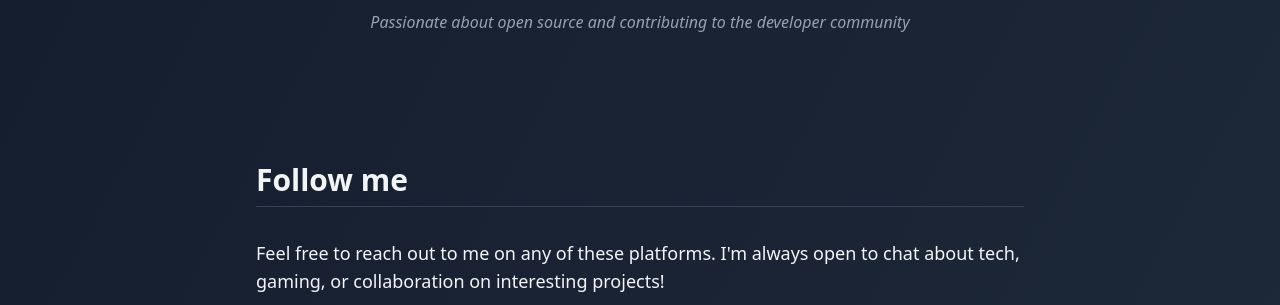
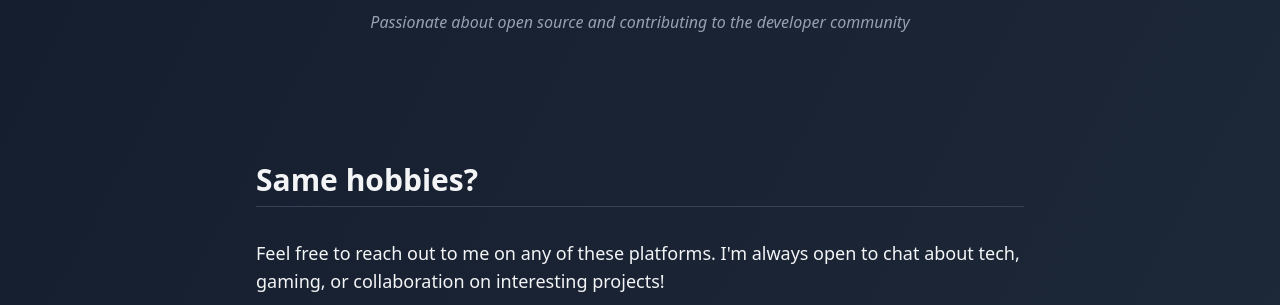
Before and after one commit to MiggiV2/homempage-v2, a website built with Vite: page index.html in a window 1280 px wide. Shown: the part 1803-2108 px from the top of the page. Built offline with nearby package versions, Linux system fonts and the light colour scheme.

Commit message:
💄 Change connect to "Same hobbies?"

```diff
--- a/index.html
+++ b/index.html
@@ -188,7 +188,7 @@
     <!-- Connect Section -->
     <section id="connect" class="container mx-auto px-4 py-16">
         <div class="max-w-3xl mx-auto">
-            <h2 class="text-3xl font-bold mb-8 border-b border-gray-700 pb-2">Follow me</h2>
+            <h2 class="text-3xl font-bold mb-8 border-b border-gray-700 pb-2">Same hobbies?</h2>
             <p class="text-lg mb-8">Feel free to reach out to me on any of these platforms. I'm always open to chat
                 about tech, gaming, or collaboration on interesting projects!</p>
 
```
